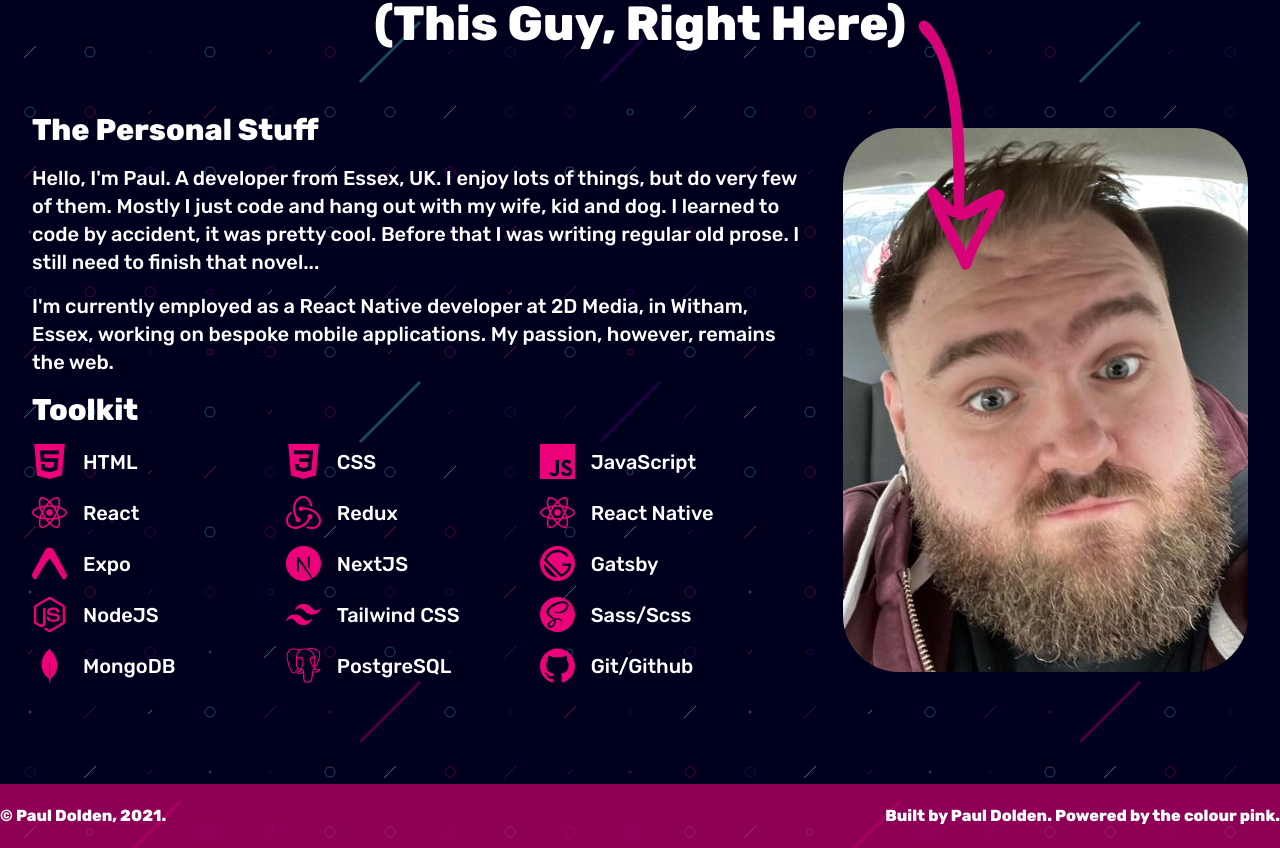
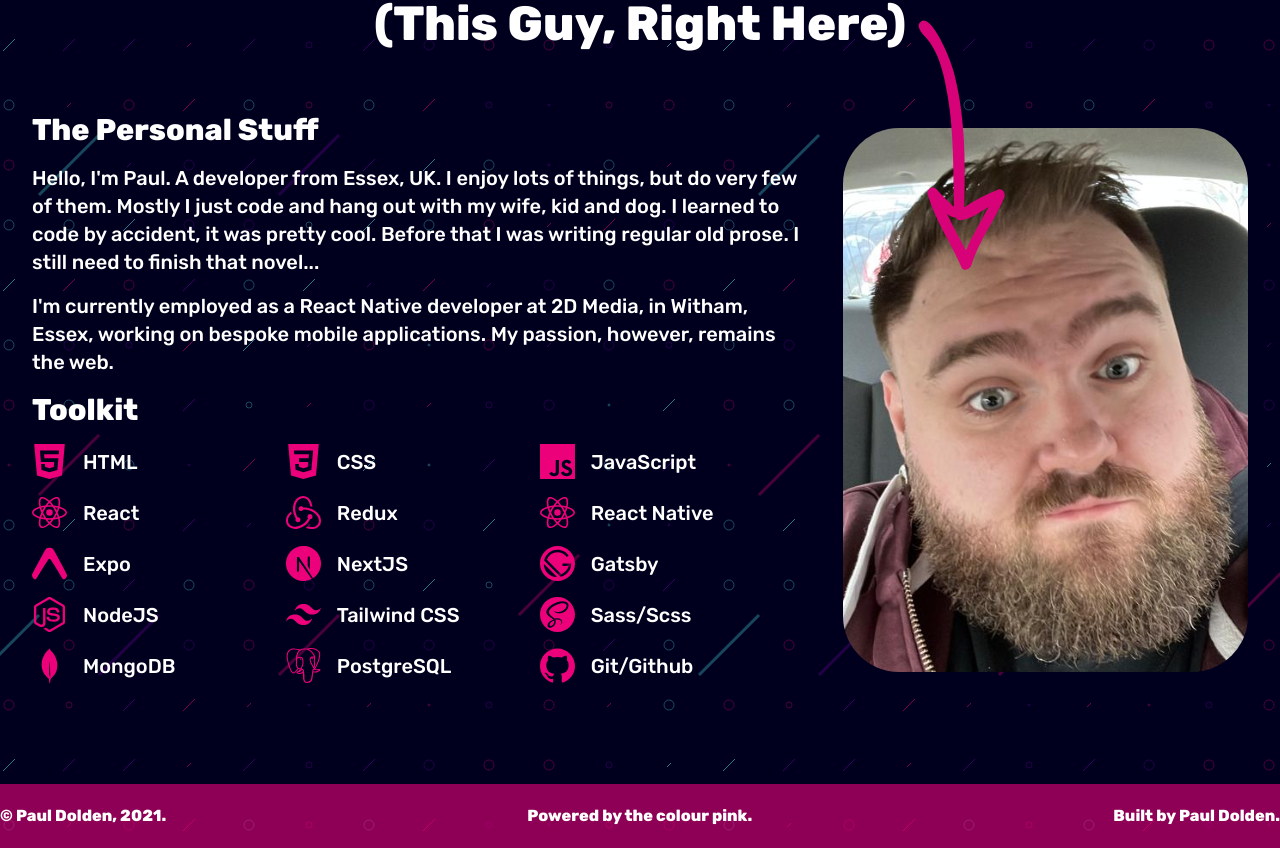
Before and after one commit to pauldolden/dolden.dev-v2, a Next.js app: page / in a window 1280 px wide. Shown: the part 1898-2746 px from the top of the page. Built offline with nearby package versions, Linux system fonts and the light colour scheme.

Commit message:
fixed a couple of issues including buttons not working

```diff
--- a/components/About.tsx
+++ b/components/About.tsx
@@ -85,7 +85,7 @@ export const About = forwardRef(
 
               <div className="mt-4 lg:mt-16 lg:max-w-4xl lg:mx-auto xl:max-w-none xl:mx-0 grid grid-cols-1 lg:grid-cols-3">
                 <div className="col-span-2 text-white text-xl font-medium order-2 lg:order-1 lg:mr-10">
-                  <h3 className="font-extrabold text-3xl ">
+                  <h3 className="font-extrabold text-center md:text-left text-3xl ">
                     The Personal Stuff
                   </h3>
                   <p className="mt-4 ">
@@ -101,7 +101,7 @@ export const About = forwardRef(
                     applications. My passion, however, remains the web.
                   </p>
                   <div className="mt-4 flex flex-col items-center md:items-start">
-                    <h3 className="font-extrabold text-3xl md:self-start">
+                    <h3 className="font-extrabold text-3xl text-left md:self-start">
                       Toolkit
                     </h3>
                     <div className="grid grid-cols-2 md:grid-cols-3 gap-x-20 gap-4 mt-4">
--- a/components/Footer.tsx
+++ b/components/Footer.tsx
@@ -11,7 +11,10 @@ export const Footer = (props: Props) => {
           &copy; Paul Dolden, {date.getFullYear()}.
         </p>
         <p className="text-white font-extrabold text-center">
-          Built by Paul Dolden. Powered by the colour pink.
+          Powered by the colour pink.
+        </p>
+        <p className="text-white font-extrabold text-center">
+          Built by Paul Dolden.
         </p>
       </div>
     </footer>
--- a/components/Header.tsx
+++ b/components/Header.tsx
@@ -1,17 +1,38 @@
 import React, { Dispatch, SetStateAction } from "react";
 import { Logo } from "@/components/Logo";
-import { motion } from "framer-motion";
+import { motion, AnimatePresence } from "framer-motion";
 import { Menu } from "./Menu";
+import { useInView } from "react-intersection-observer";
+import { BiArrowToTop } from "react-icons/bi";
 
 interface Props {
   setToggleMenu?: Dispatch<SetStateAction<boolean>>;
 }
 
 export const Header = () => {
+  const [inViewRef, inView] = useInView();
   return (
-    <header className="mx-auto py-5 px-10 min-h-[10vh]">
-      <Logo />
-      <Menu />
-    </header>
+    <>
+      <AnimatePresence>
+        {!inView && (
+          <motion.div
+            initial={{ y: -200 }}
+            animate={{ y: 0 }}
+            exit={{ y: -200 }}
+            className="fixed text-whie top-7 right-7"
+          >
+            <BiArrowToTop
+              size={50}
+              className="text-tertiary-400 cursor-pointer"
+              onClick={() => window.scrollTo(0, 0)}
+            />
+          </motion.div>
+        )}
+      </AnimatePresence>
+      <header ref={inViewRef} className="mx-auto py-5 px-10 min-h-[10vh]">
+        <Logo />
+        <Menu />
+      </header>
+    </>
   );
 };
--- a/components/Logo.tsx
+++ b/components/Logo.tsx
@@ -5,7 +5,7 @@ import React from "react";
 export const Logo = () => {
   return (
     <Link href="/">
-      <h1 className="text-left font-extrabold font-fathur text-3xl md:text-4xl text-primary-400 md:px-2 cursor-pointer">
+      <h1 className="text-left font-extrabold font-fathur text-2xl sm:text-3xl md:text-4xl text-primary-400 md:px-2 cursor-pointer">
         dolden.dev
       </h1>
     </Link>
--- a/components/Menu.tsx
+++ b/components/Menu.tsx
@@ -33,6 +33,7 @@ export const Menu = () => {
       initial={false}
       animate={isOpen ? "open" : "closed"}
       ref={containerRef}
+      className={`${!isOpen ? "h-[0px]" : ""}`}
     >
       <motion.div className="background" variants={sidebar} />
       <Nav isOpen={isOpen} />
--- a/components/ProjectCard.tsx
+++ b/components/ProjectCard.tsx
@@ -13,7 +13,7 @@ interface Props {
 export const ProjectCard = ({ data }: Props) => {
   const [hover, setHover] = useState(false);
   return (
-    <a href={data.link} target="_blank">
+    <div>
       <ReactCardFlip
         flipSpeedBackToFront={0.2}
         flipSpeedFrontToBack={0.2}
@@ -73,7 +73,7 @@ export const ProjectCard = ({ data }: Props) => {
             <AiFillMinusCircle size={15} className="text-secondary-400" />
             <AiFillCloseCircle size={15} className="text-primary-400" />
           </div>
-
+          <a href={data.link} target="_blank" className="flex flex-1">
             <div className="flex flex-1 bg-background p-[3px]">
               <div
                 className={`shadow-sm bg-background p-2 flex flex-col flex-1 `}
@@ -81,6 +81,7 @@ export const ProjectCard = ({ data }: Props) => {
                 <h2 className="mt-4 text-lg font-extrabold text-white">
                   {data.name}
                 </h2>
+
                 <p className="mt-4 text-xs font-extrabold text-white">
                   {data.timeFrame}
                 </p>
@@ -107,8 +108,9 @@ export const ProjectCard = ({ data }: Props) => {
                 </ul>
               </div>
             </div>
+          </a>
         </motion.div>
       </ReactCardFlip>
-    </a>
+    </div>
   );
 };
--- a/pages/_document.tsx
+++ b/pages/_document.tsx
@@ -10,7 +10,7 @@ class MyDocument extends Document {
     return (
       <Html>
         <Head />
-        <body className="bg-blob overflow-x-hidden font-rubik text-white">
+        <body className="bg-blob bg-repeat-y bg-fix overflow-x-hidden font-rubik text-white">
           <Main />
           <NextScript />
         </body>
--- a/pages/index.tsx
+++ b/pages/index.tsx
@@ -6,7 +6,6 @@ import { useRef } from "react";
 export default function Home() {
   const projectsRef = useRef<HTMLDivElement>(null);
   const aboutRef = useRef<HTMLDivElement>(null);
-  const blogPreviewRef = useRef<HTMLDivElement>(null);
 
   return (
     <div className="pt-20 bg-transparent">
--- a/tailwind.config.js
+++ b/tailwind.config.js
@@ -8,6 +8,9 @@ module.exports = {
       fontFamily: {
         fathur: "fathur",
         rubik: "Rubik",
+      },
+      backgroundPosition: {
+        fix: "calc(50% - 1px)",
       },
       backgroundImage: {
         forcefields: "url(/svg/forcefields.svg)",
```
Lines whose indentation alone changed are shown as unchanged.
